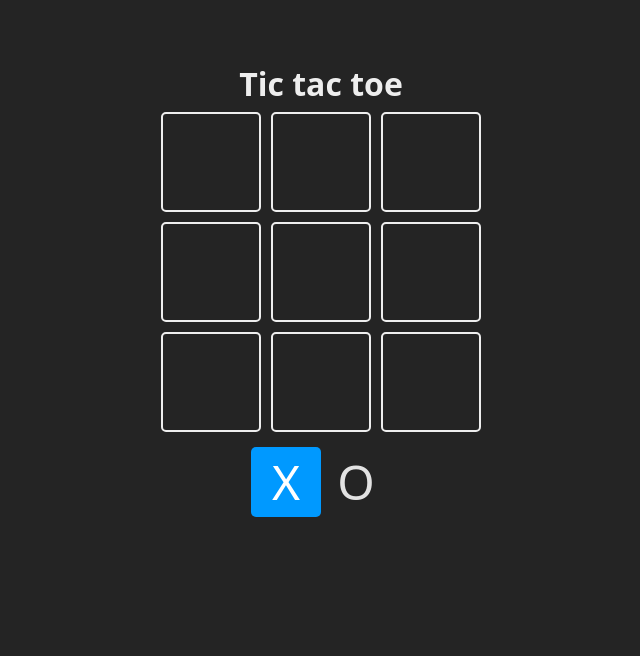
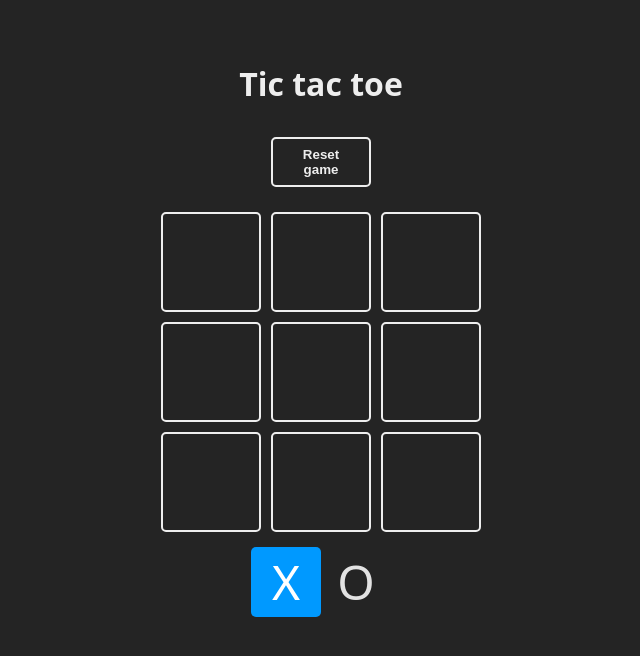
Before and after one commit to AgusZ02/tic-tac-toe, a React (Vite) app: page / in a window 1280 px wide. Shown: the top 656 px of the page, without its empty margins (319-959 px from the left). Built offline with nearby package versions, Linux system fonts and the light colour scheme.

Commit message:
Refactor: modularize

```diff
--- /dev/null
+++ b/src/Constants.js
@@ -0,0 +1,15 @@
+export const TURNS = {
+    X:'X',
+    O:'O'
+  };
+
+export const WINNER_COMBOS = [
+    [0,3,6], //Columna 1
+    [1,4,7], //Columna 2
+    [2,5,8], //Columna 3
+    [0,1,2], //Fila 1
+    [3,4,5], //Fila 2
+    [6,7,8], //Fila 3
+    [0,4,8], //Diag 1
+    [2,4,6]  //Diag 2
+  ];
--- a/src/components/App/App.jsx
+++ b/src/components/App/App.jsx
@@ -1,89 +1,51 @@
 
-import { Component, useState } from 'react';
 import './App.css'
-
-
-const TURNS = {
-  X:'X',
-  O:'O'
-};
-
-const WINNER_COMBOS = [
-  [0,3,6], //Columna 1
-  [1,4,7], //Columna 2
-  [2,5,8], //Columna 3
-  [0,1,2], //Fila 1
-  [3,4,5], //Fila 2
-  [6,7,8], //Fila 3
-  [0,4,8], //Diag 1
-  [2,4,6]  //Diag 2
-]
-
-
-const Square = ({children, isSelected, updateBoard, index}) =>{
-  const className = `square ${isSelected ? 'is-selected' : ''}`
-  const handleClick = () => {
-    updateBoard(index);
-
-  }
-  return(
-    <div onClick={handleClick} className={className}>
-      {children}
-    </div>
-  );
-
-};
-
+import { useState } from 'react';
+import { Square } from '../Square/Square';
+import { TURNS } from '../../Constants';
+import { checkWin } from '../../logic/board';
+import { WinnerSection } from '../WinnerSection/WinnerSection';
 function App() {
 
-  const [tablero, setTablero] = useState(Array(9).fill(null));
+  const [board, setBoard] = useState(Array(9).fill(null));
   const [turn, setTurn] = useState(TURNS.X);
 
   //null -> No hay ganador, false -> empate
   const [winner, setWinner] = useState(null);
 
   const updateBoard = (index) =>{
-    if (tablero[index] || winner) { //si el elemento no es null, no lo debo modificar
+    if (board[index] || winner) { //si el elemento no es null, no lo debo modificar
       return;
     }
 
-    //creas una copia del tablero
-    const newTablero = [... tablero];
+    //creas una copia del Board
+    const newBoard = [... board];
     //indicas el indice que debe cambiar y le asignas el turno(X | O)
-    newTablero[index] = turn;
-    //Reescribes el tablero
+    newBoard[index] = turn;
+    //Reescribes el Board
 
-    setTablero(newTablero);
+    setBoard(newBoard);
     //Si el turno es X, entocnes pasa a O, sino X
     const newTurn = turn ===TURNS.X ? TURNS.O : TURNS.X;
     //Reescribe el turno
     setTurn(newTurn);
-    const newWinner = checkWin(newTablero);
+    const newWinner = checkWin(newBoard);
     if(newWinner){
       setWinner(newWinner);
     } else {
-      if(!newTablero.includes(null)){
+      if(checkDraw(newBoard)){
         setWinner(false);
       }
     }
+
   }
 
-  const checkWin = (board) =>{
-    for(let i = 0; i < WINNER_COMBOS.length; i++){
-      const [a, b, c] = WINNER_COMBOS[i];
-      if (
-        board[a]&&
-        board[a] === board[b] &&
-        board[a] === board[c]
-      ) {
-        return board[a];
-      }
-    }
-    return null;
+  const checkDraw = (board) =>{
+    return !board.includes(null);
   }
 
   const resetGame =() =>{
-    setTablero(Array(9).fill(null));
+    setBoard(Array(9).fill(null));
     setTurn(TURNS.X);
     setWinner(null);
   }
@@ -91,12 +53,13 @@ function App() {
   return (
     <main className='board'>
       <h1>Tic tac toe</h1>
+      <button onClick={resetGame}>Reset game</button>
       <section className='game'>
         {
-          tablero.map((_, index) => {
+          board.map((_, index) => {
             return(
               <Square key={index} index={index} updateBoard={updateBoard}>
-                {tablero[index]}
+                {board[index]}
               </Square>
             );
           })
@@ -110,27 +73,7 @@ function App() {
           {TURNS.O}
         </Square>
       </section>
-      {
-        winner !== null && (
-          <section className='winner'>
-            <div className='text'>
-              <h2>
-                {
-                  winner===false ? 'Empate' : 'Ganó'
-                }
-              </h2>
-              <header className='win'>
-                {winner && <Square>{winner}</Square>}
-              </header>
-
-              <footer>
-                <button onClick={resetGame}>Empezar de nuevo</button>
-              </footer>
-            </div>
-          </section>
-        )
-
-      }
+      <WinnerSection winner={winner} resetGame={resetGame}/>
     </main>
   )
 }
--- /dev/null
+++ b/src/components/Square/Square.jsx
@@ -0,0 +1,13 @@
+export const Square = ({children, isSelected, updateBoard, index}) =>{
+    const className = `square ${isSelected ? 'is-selected' : ''}`
+    const handleClick = () => {
+      updateBoard(index);
+
+    }
+    return(
+      <div onClick={handleClick} className={className}>
+        {children}
+      </div>
+    );
+
+  };
--- /dev/null
+++ b/src/components/WinnerSection/WinnerSection.jsx
@@ -0,0 +1,22 @@
+import React from 'react'
+import { Square } from '../Square/Square';
+
+export function WinnerSection({winner,resetGame}) {
+    if(winner === null) return null;
+    const winnerText = winner===false ? 'Draw' : 'Winner'
+    return (
+        <section className='winner'>
+          <div className='text'>
+            <h2>{winnerText}</h2>
+
+            <header className='win'>
+              {winner && <Square>{winner}</Square>}
+            </header>
+
+            <footer>
+              <button onClick={resetGame}>Restart</button>
+            </footer>
+          </div>
+        </section>
+  )
+}
--- /dev/null
+++ b/src/logic/board.js
@@ -0,0 +1,14 @@
+import { WINNER_COMBOS } from "../Constants";
+export const checkWin = (board) =>{
+    for(let i = 0; i < WINNER_COMBOS.length; i++){
+      const [a, b, c] = WINNER_COMBOS[i];
+      if (
+        board[a]&&
+        board[a] === board[b] &&
+        board[a] === board[c]
+      ) {
+        return board[a];
+      }
+    }
+    return null;
+}
```
